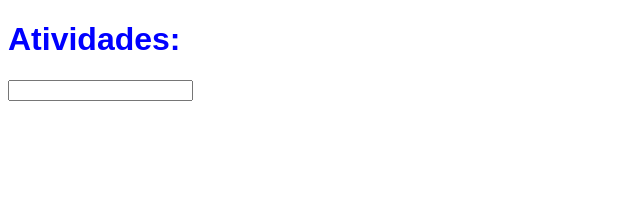
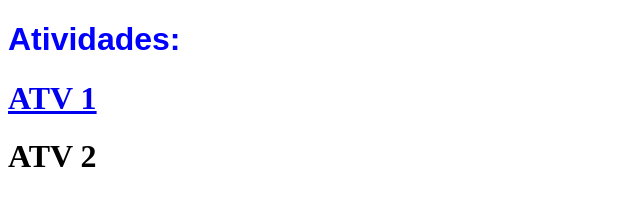
Before and after one commit to bragaxs/atividadepages, a plain HTML site: page index.html in a window 1280 px wide. Shown: the whole page, without its empty margins (0-640 px from the left). Drawn offline with Linux system fonts and the light colour scheme.

Commit message:
Links das atividades adicionados.

```diff
--- a/index.html
+++ b/index.html
@@ -8,8 +8,8 @@
 </head>
 <body>
     <h1 class="title">Atividades:</h1>
-    <h1><a href="https://github.com/bragaxs/atvfabio"></a></h1>
-    <input type="number" name="test" id="soma">
+    <h1><a href="https://github.com/bragaxs/atvfabio">ATV 1</a></h1>
+    <h1><a href="https://github.com/bragaxs/aulasfabio"></a>ATV 2</h1>
 </body>
 <script src="script.js"></script>
 </html>
```
